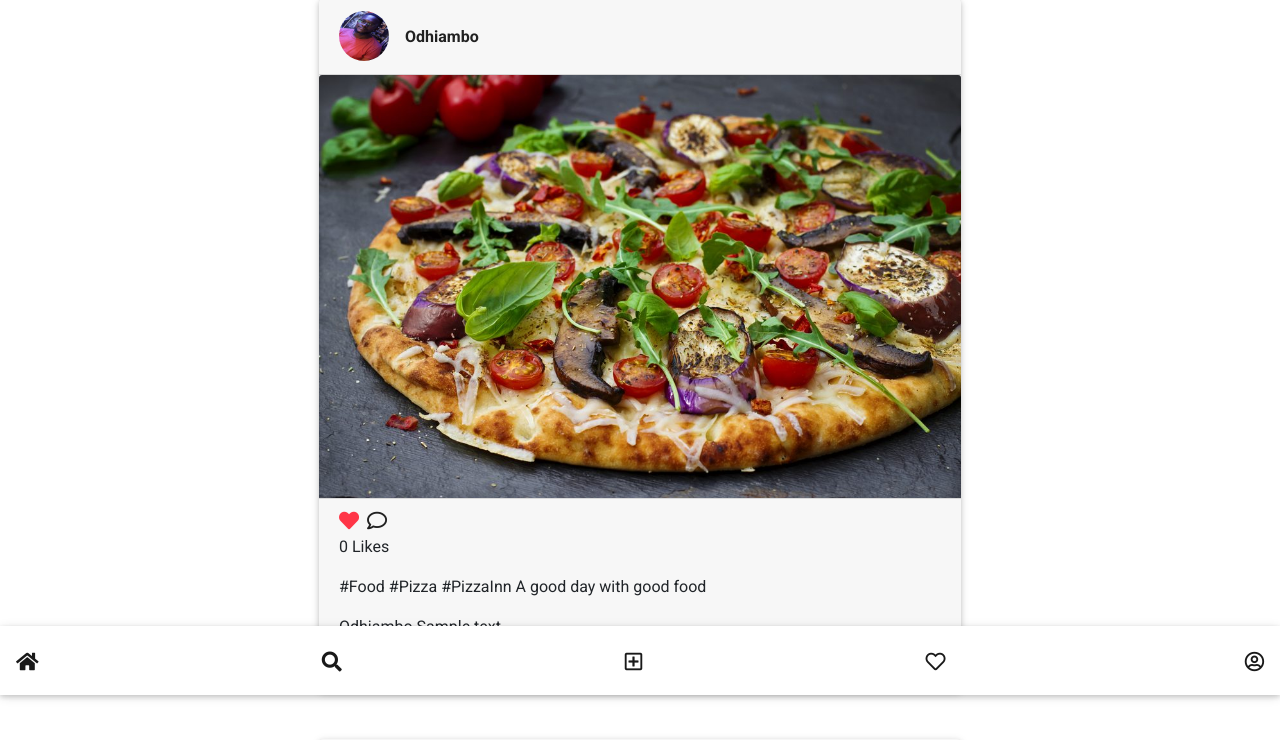
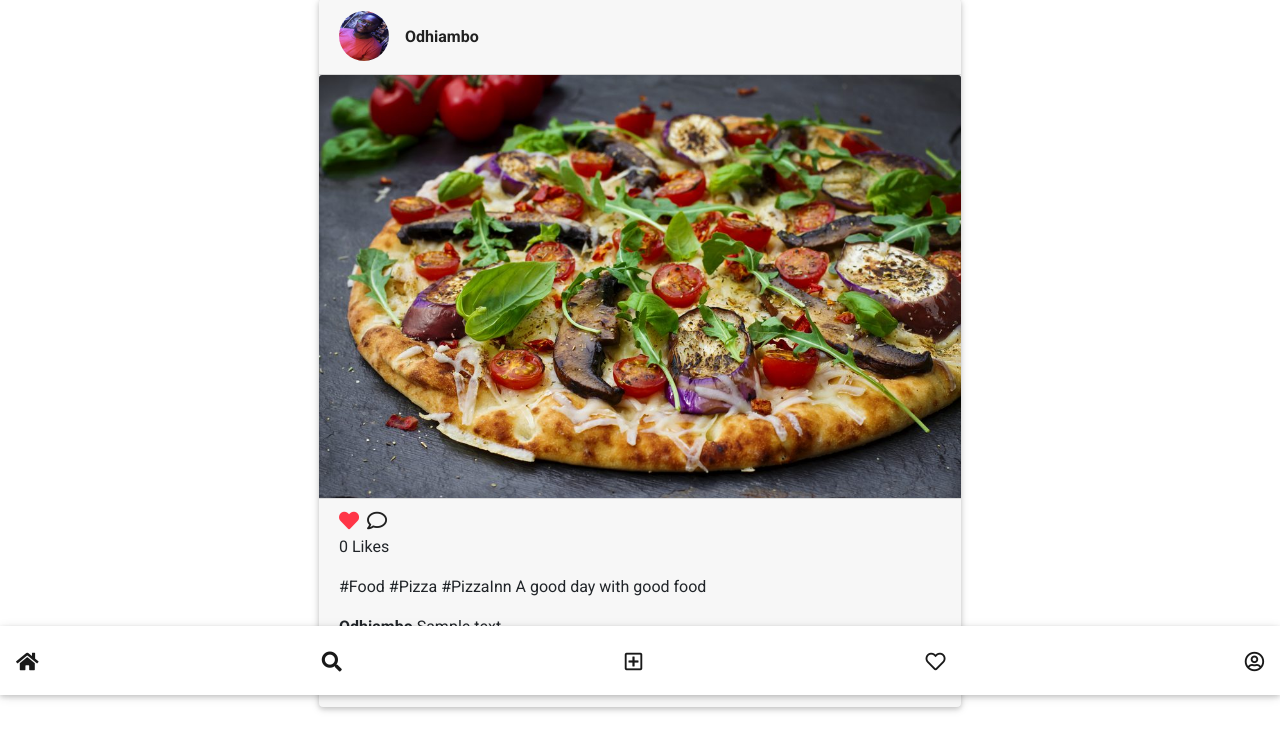
Before and after one commit to DerrickOdhiambo/Instagram, a Django app: page /home/ in a window 1280 px wide. Shown: the part 105-845 px from the top of the page. Run offline with Django 3.2, Linux system fonts and the light colour scheme; data comes from the database, SQL or seed files in the repository; tables that the repository leaves empty hold one stand-in row (values such as "Sample post"); parts of the project's set-up code (start-up, migrations or seed data) failed here and were passed over; some libraries are stand-ins or nearby versions.

Commit message:
add a bootstrap styling to make text bold

```diff
--- a/insta_app/templates/index.html
+++ b/insta_app/templates/index.html
@@ -29,8 +29,8 @@
       </div>
       <p>{{ image.image_caption }}</p>
       {% for comment in image.comments.all %}
-      <div class='mb-0'>
-        <p class='mb-0 comment-text'>{{ comment.author }}</b> {{ comment.text }}</p>
+      <div>
+        <p><span class="font-weight-bold">{{ comment.author }}</span> {{ comment.text }}</p>
       </div>
       {% endfor %}
       <p class="text-muted">{{ image.date_posted }}</p>
--- a/insta_app/templates/insta_app/image_detail.html
+++ b/insta_app/templates/insta_app/image_detail.html
@@ -27,8 +27,8 @@
           </div>
           <p>{{ object.image_caption }}</p>
           {% for comment in image.comments.all %}
-          <div class='mb-0'>
-            <p class='mb-0 comment-text'>{{ comment.author }}</b> {{ comment.text }}</p>
+          <div>
+            <p><span class="font-weight-bold">{{ comment.author }}</span> {{ comment.text }}</p>
           </div>
           {% endfor %}
           <p class="text-muted">{{ object.date_posted }}</p>
```
